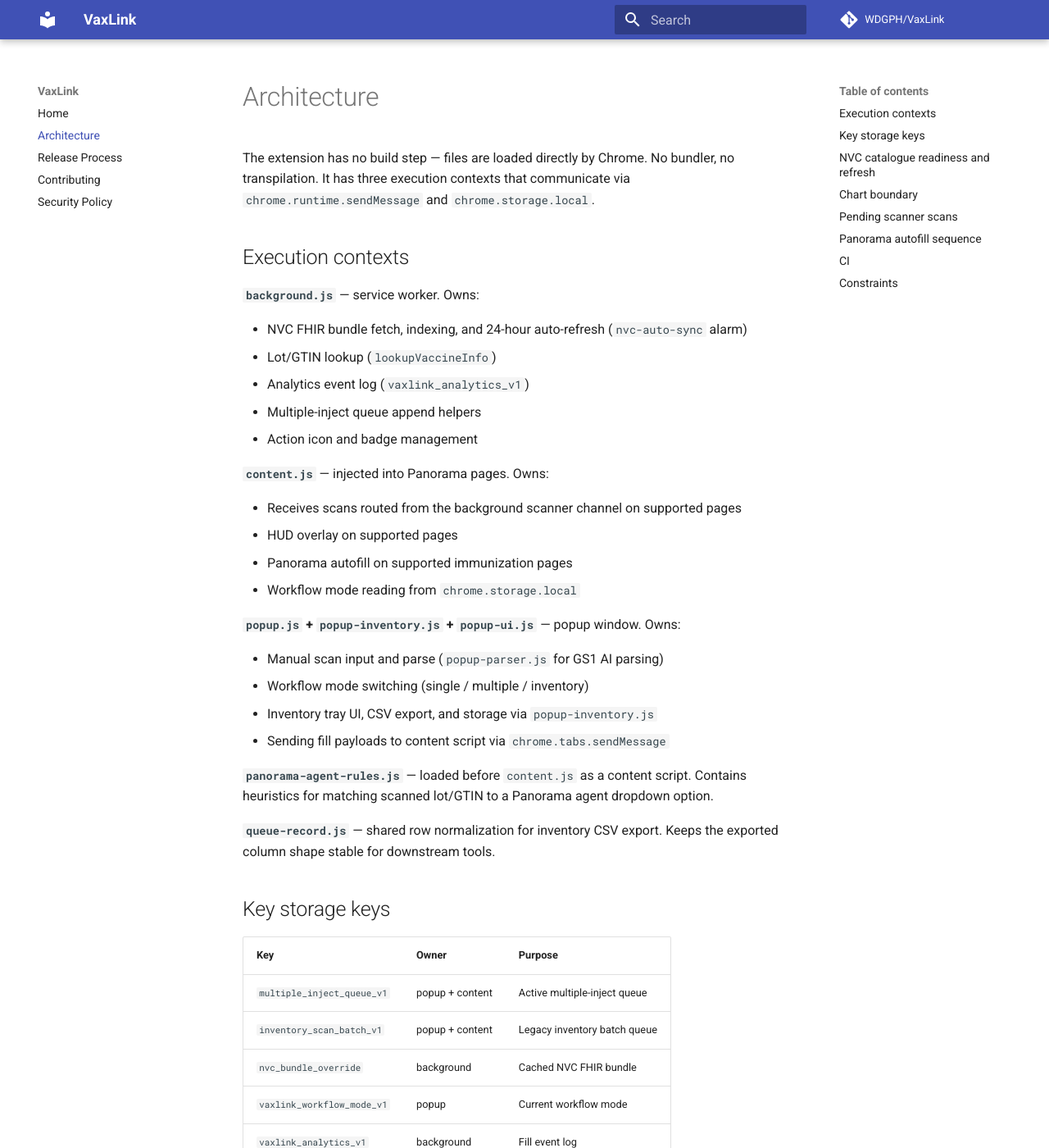
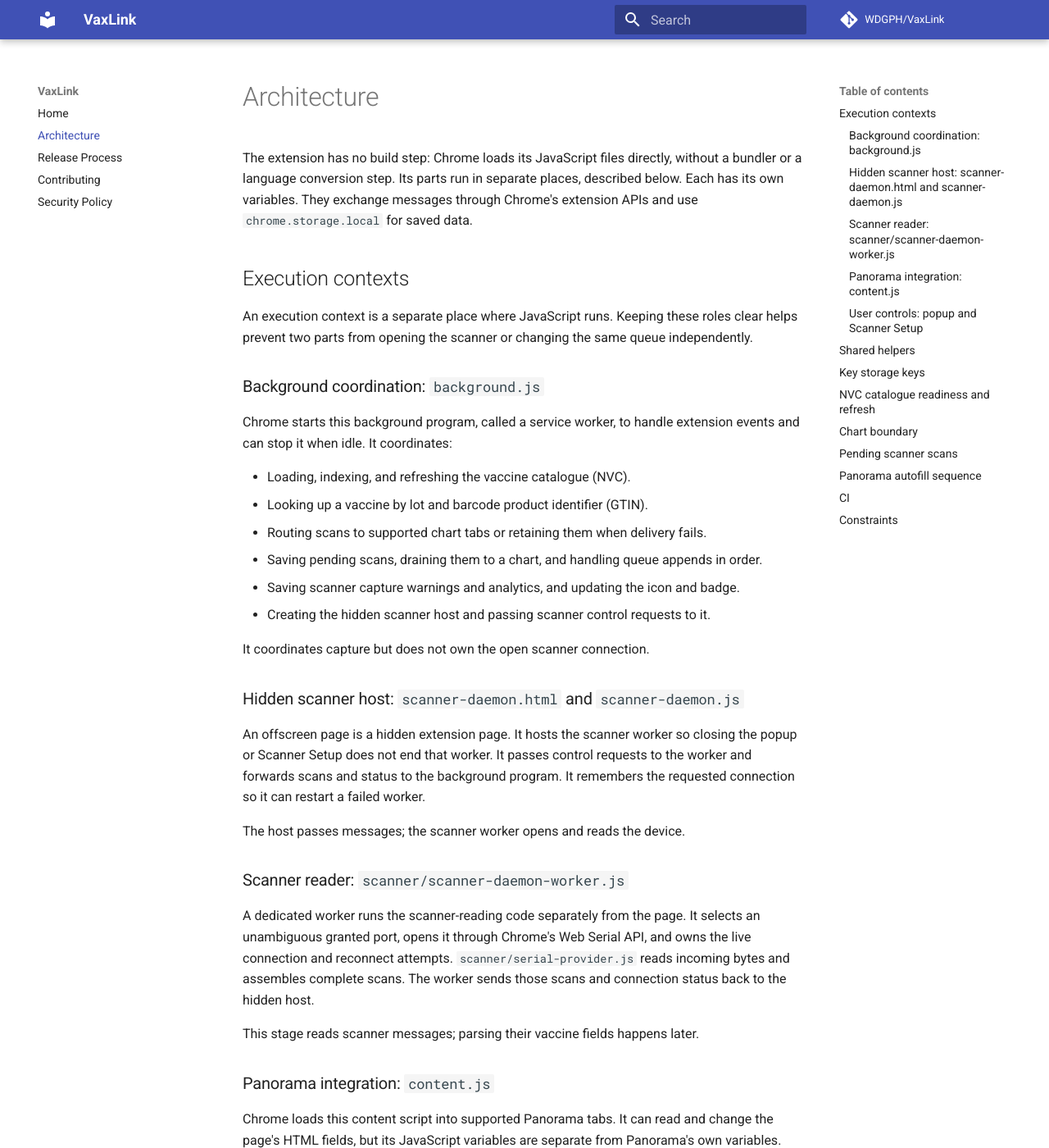
Before and after one commit to WDGPH/VaxLink, an MkDocs documentation site: the page built from docs/architecture.md, in a window 1280 px wide and 1400 px high. Shown: the whole window at 82% size. Built offline with MkDocs 1.6.1 and Material for MkDocs 9.7.7, drawn with Linux system fonts in a browser that asks for light colours; comment, search, counter and statistics services are not loaded; some of the changed text lies outside the part shown.

Commit message:
docs: clarify agent guidance and extension responsibilities (#95)
* docs: clarify agent rules and extension responsibilities

* docs: keep safety changes small and independently reviewable

```diff
--- a/docs/architecture.md
+++ b/docs/architecture.md
@@ -1,50 +1,106 @@
 # Architecture
 
-The extension has no build step — files are loaded directly by Chrome. No
-bundler, no transpilation. It has three execution contexts that communicate
-via `chrome.runtime.sendMessage` and `chrome.storage.local`.
+The extension has no build step: Chrome loads its JavaScript files directly,
+without a bundler or a language conversion step. Its parts run in separate
+places, described below. Each has its own variables. They exchange messages
+through Chrome's extension APIs and use `chrome.storage.local` for saved data.
 
 ## Execution contexts
 
-**`background.js`** — service worker. Owns:
+An execution context is a separate place where JavaScript runs. Keeping these
+roles clear helps prevent two parts from opening the scanner or changing the
+same queue independently.
 
-- NVC FHIR bundle fetch, indexing, and 24-hour auto-refresh (`nvc-auto-sync`
-  alarm)
-- Lot/GTIN lookup (`lookupVaccineInfo`)
-- Analytics event log (`vaxlink_analytics_v1`)
-- Multiple-inject queue append helpers
-- Action icon and badge management
+### Background coordination: `background.js`
 
-**`content.js`** — injected into Panorama pages. Owns:
+Chrome starts this background program, called a service worker, to handle
+extension events and can stop it when idle. It coordinates:
 
-- Receives scans routed from the background scanner channel on supported pages
-- HUD overlay on supported pages
-- Panorama autofill on supported immunization pages
-- Workflow mode reading from `chrome.storage.local`
+- Loading, indexing, and refreshing the vaccine catalogue (NVC).
+- Looking up a vaccine by lot and barcode product identifier (GTIN).
+- Routing scans to supported chart tabs or retaining them when delivery fails.
+- Saving pending scans, draining them to a chart, and handling queue appends in order.
+- Saving scanner capture warnings and analytics, and updating the icon and badge.
+- Creating the hidden scanner host and passing scanner control requests to it.
 
-**`popup.js` + `popup-inventory.js` + `popup-ui.js`** — popup window. Owns:
+It coordinates capture but does not own the open scanner connection.
 
-- Manual scan input and parse (`popup-parser.js` for GS1 AI parsing)
-- Workflow mode switching (single / multiple / inventory)
-- Inventory tray UI, CSV export, and storage via `popup-inventory.js`
-- Sending fill payloads to content script via `chrome.tabs.sendMessage`
+### Hidden scanner host: `scanner-daemon.html` and `scanner-daemon.js`
 
-**`panorama-agent-rules.js`** — loaded before `content.js` as a content
-script. Contains heuristics for matching scanned lot/GTIN to a Panorama agent
-dropdown option.
+An offscreen page is a hidden extension page. It hosts the scanner worker so
+closing the popup or Scanner Setup does not end that worker. It passes control
+requests to the worker and forwards scans and status to the background program.
+It remembers the requested connection so it can restart a failed worker.
 
-**`queue-record.js`** — shared row normalization for inventory CSV export.
-Keeps the exported column shape stable for downstream tools.
+The host passes messages; the scanner worker opens and reads the device.
+
+### Scanner reader: `scanner/scanner-daemon-worker.js`
+
+A dedicated worker runs the scanner-reading code separately from the page. It
+selects an unambiguous granted port, opens it through Chrome's Web Serial API,
+and owns the live connection and reconnect attempts. `scanner/serial-provider.js`
+reads incoming bytes and assembles complete scans. The worker sends those scans
+and connection status back to the hidden host.
+
+This stage reads scanner messages; parsing their vaccine fields happens later.
+
+### Panorama integration: `content.js`
+
+Chrome loads this content script into supported Panorama tabs. It can read and
+change the page's HTML fields, but its JavaScript variables are separate from
+Panorama's own variables. This separation is why a page-library variable may be
+unavailable even when the page is still updating.
+
+The script receives routed scans, shows the floating VaxLink controls, and fills
+the immunization form. It handles field writes, follow-up attempts, and manual
+takeovers of the agent and lot controls.
+It reads workflow settings from local storage.
+
+### User controls: popup and Scanner Setup
+
+`popup.js`, `popup.html`, `popup-inventory.js`, and `popup-ui.js` provide manual
+scan input and preview, workflow selection, queue and inventory controls, CSV
+export, and scanner status. The popup sends fill requests to
+the selected Panorama integration.
+
+`scanner-setup.html` and `scanner-setup.js` let staff choose a scanner, grant
+browser permission, and request a connection or disconnection. They do not run
+the ongoing scanner reader.
+
+A hardware scan travels from the scanner worker through the hidden host to the
+background program. The background routes it to a supported chart or retains
+it in a queue.
+
+## Shared helpers
+
+- **`shared/gs1-parser.js`** reads the tagged fields in GS1 barcodes, such as
+  product identifier, lot, expiry, and serial number. Background, content, and
+  popup code use this parser. **`popup-parser.js`** adapts popup input, including
+  manual input formats, and supplies date and expiry-status helpers.
+- **`panorama-agent-rules.js`** contains the matching rules for vaccine choices.
+  Chrome loads it before `content.js` on supported pages.
+- **`queue-record.js`** normalizes popup queue records;
+  **`popup-inventory.js`** manages the popup's stored rows, display, and CSV columns.
+- **`scanner/scanner-daemon-shared.js`** supplies common scanner status and port
+  selection helpers. **`scanner/serial-profiles.js`** holds device settings, and
+  **`scanner/scanner-lock-session.js`** holds lock-session metadata helpers.
 
 ## Key storage keys
 
-| Key                        | Owner           | Purpose                      |
-| -------------------------- | --------------- | ---------------------------- |
-| `multiple_inject_queue_v1` | popup + content | Active multiple-inject queue |
-| `inventory_scan_batch_v1`  | popup + content | Legacy inventory batch queue |
-| `nvc_bundle_override`      | background      | Cached NVC FHIR bundle       |
-| `vaxlink_workflow_mode_v1` | popup           | Current workflow mode        |
-| `vaxlink_analytics_v1`     | background      | Fill event log               |
+| Key                                  | Writers                      | Purpose                                       |
+| ------------------------------------ | ---------------------------- | --------------------------------------------- |
+| `multiple_inject_queue_v1`           | background + popup + content | Multiple Inject queue rows                    |
+| `inventory_scan_batch_v1`            | background + popup           | Inventory tray rows                           |
+| `vaxlink_pending_scan_inbox_v1`      | background                   | Single scans held for later chart delivery    |
+| `vaxlink_scanner_capture_error_v1`   | background                   | Capture warning awaiting acknowledgement      |
+| `vaxlink_scanner_status_snapshot_v1` | background                   | Last saved scanner status and capture history |
+| `nvc_bundle_override`                | background                   | Cached NVC catalogue                          |
+| `vaxlink_workflow_mode_v1`           | popup + content              | Current workflow mode                         |
+| `vaxlink_analytics_v1`               | background + popup           | Local event log and summaries                 |
+
+Queue appends handled by the background run in order. Popup and in-page queue
+edits still write directly to storage; re-reading the rows does not make all
+writers one coordinated operation.
 
 ## NVC catalogue readiness and refresh
 
```
Also changed, not shown: AGENTS.md (+47 -37 lines), docs/index.md (+2 -2 lines).
